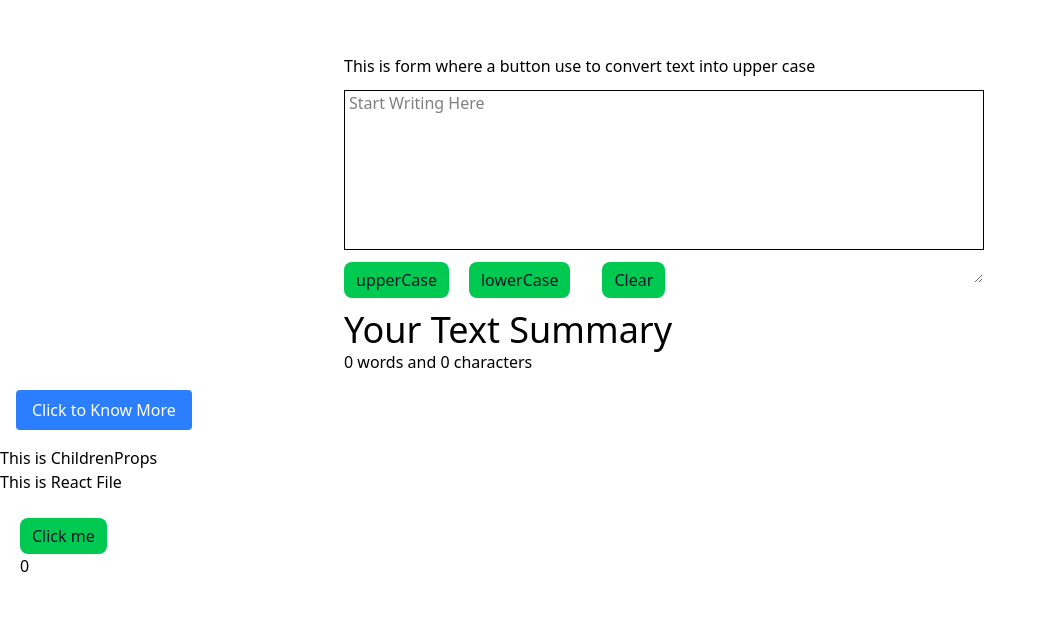
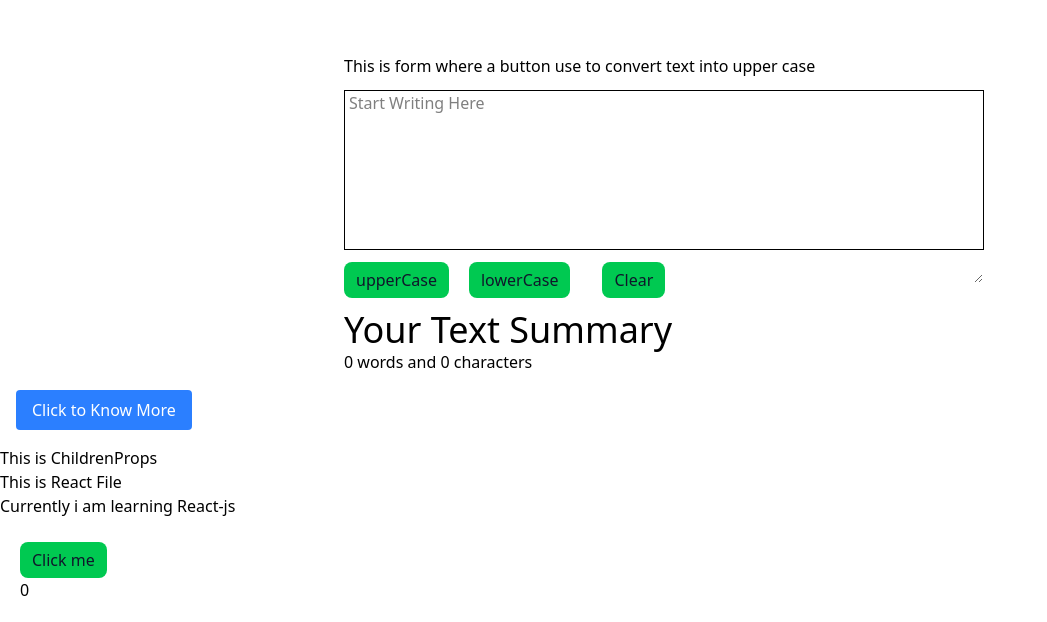
Before and after one commit to abhishekrathour27/React-js, a React (Vite) app in the folder demo-first/: page / in a window 1280 px wide. Shown: the part 438-1060 px from the top of the page, without its empty margins (0-1047 px from the left). Before the commit the page ends 1036 px from the top, so only its background shows below. Built offline with nearby package versions, Linux system fonts and the light colour scheme.

Commit message:
react-js

```diff
--- a/demo-first/src/App.jsx
+++ b/demo-first/src/App.jsx
@@ -4,7 +4,7 @@ import './App.css'
 // import Navbar from './components/Navbar'
 import PropsNav from './components/PropsNav';
 import State from './components/State';
-import Form from './components/Form';
+import Form from './components/form';
 import Know from './components/Know';
 import ChildrenProps from './components/ChildrenProps';
 import Button from './components/Button';
@@ -70,6 +70,7 @@ const App = () => {
       <ChildrenProps name='children'>
         <h1>This is ChildrenProps</h1>
         <p>This is React File </p>
+        <p>Currently i am learning React-js</p>
       </ChildrenProps>
       <Button handleCount={handleCount} count={increment}>
         Click me
```
